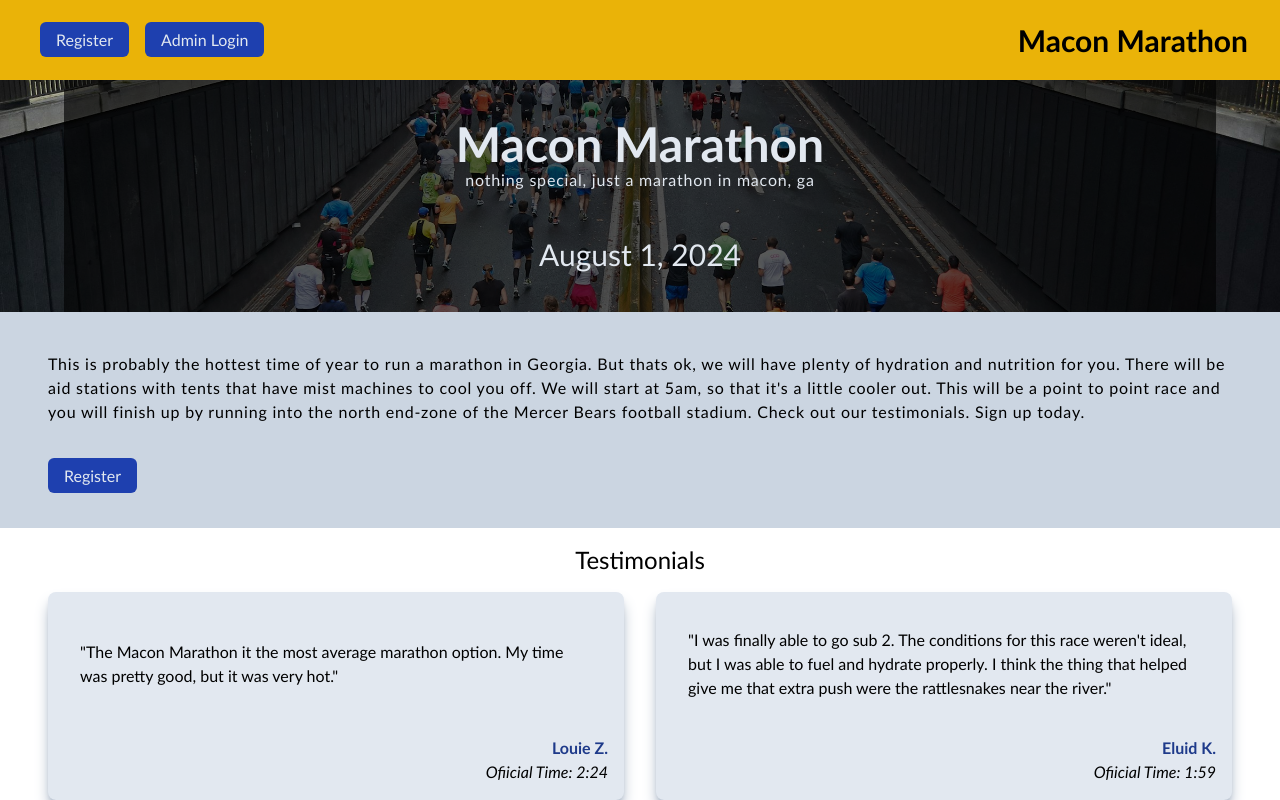
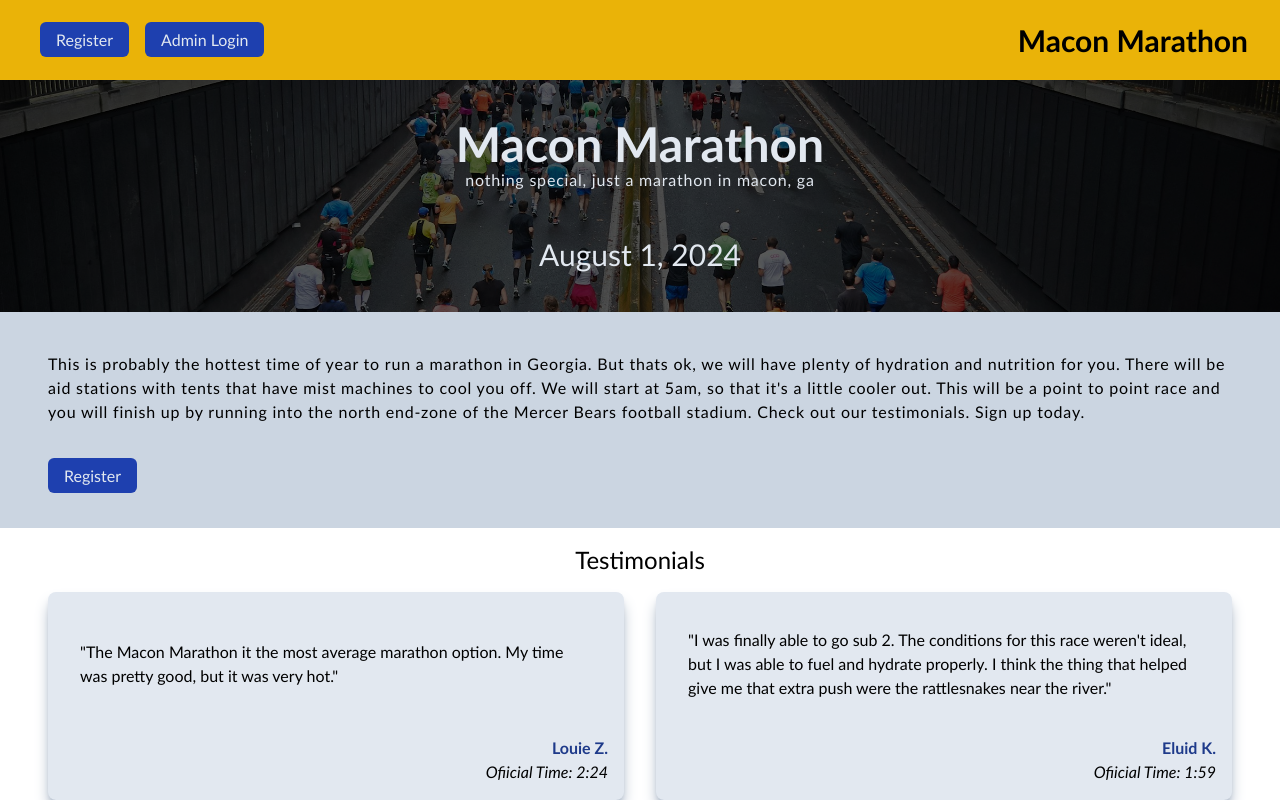
Before and after one commit to joelyles/race-registration-app, a React (Vite) app: page / in a window 1280 px wide. Shown: the top 800 px of the page. Built offline with nearby package versions, Linux system fonts and the light colour scheme.

Commit message:
updated backdrop width

```diff
--- a/src/components/Hero.jsx
+++ b/src/components/Hero.jsx
@@ -3,8 +3,8 @@ const Hero = () => {
     <>
       <section style={{ backgroundImage: `url(public/images/martins-zemlickis-NPFu4GfFZ7E-unsplash.jpg)`
        }} className="bg-fixed bg-cover bg-center" >
-        <div className="backdrop-brightness-35 mx-auto max-w-6xl pt-10 px-2 sm:px-6 md:px-8">
-          <div className="flex flex-col items-center justify-between sm:m-auto h-36 sm:h-36 md:h-48">
+        <div className="backdrop-brightness-35 mx-auto pt-10 px-2 sm:px-6 md:px-8">
+          <div className="flex flex-col items-center justify-between max-w-6xl sm:m-auto h-36 sm:h-36 md:h-48">
             <div className="flex flex-col items-center">
               <div className="text-4xl font-semibold md:text-5xl text-slate-200">Macon Marathon</div>
               <div className="hidden md:block tracking-wider text-slate-200">nothing special, just a marathon in macon, ga</div>
```
